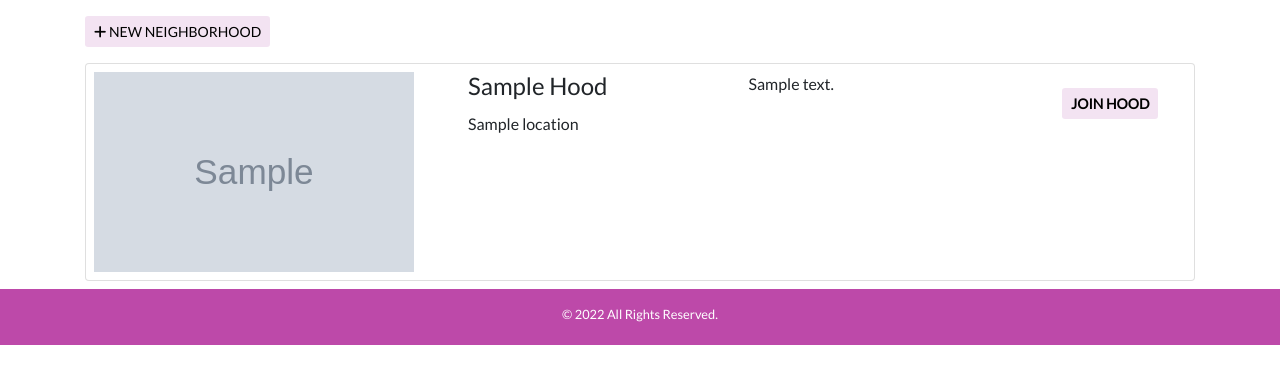
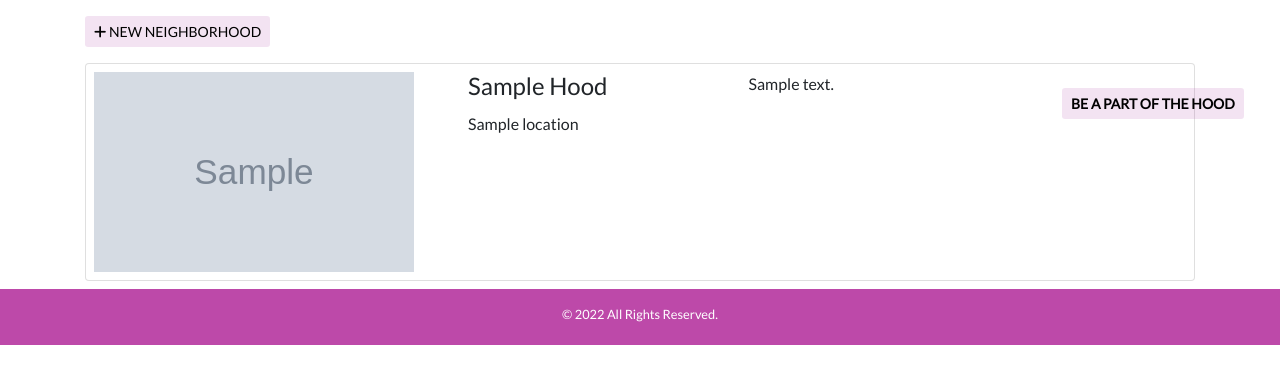
Before and after one commit to Davine-94/r-hood, a Django app: template neighbour/templates/all-neighbour/hoods.html in a window 1280 px wide. Shown: the part 64-448 px from the top of the page. Run offline with Django 3.2, Linux system fonts and the light colour scheme; tables that the repository leaves empty hold one stand-in row (values such as "Sample post"); the template is opened without the code that fills it: values that come from a table or form of the project are taken from there, most other values are stand-ins (such as "Sample title", 1, 10 or a date in 2020); grey boxes marked "Sample" are stand-in pictures; some libraries are stand-ins or nearby versions; some web fonts are replaced.

Commit message:
Added a new html file for the member

```diff
--- a/neighbour/templates/all-neighbour/hoods.html
+++ b/neighbour/templates/all-neighbour/hoods.html
@@ -32,7 +32,7 @@
                 <a href="{% url 'my_hood' hood.id %}" class="btn btn-outline-warning font-weight-bold btn-sm mb-2">VIEW HOOD</a>
                 <a href="{% url 'leave_hood' hood.id %}" class="btn btn-outline-warning font-weight-bold btn-sm">LEAVE HOOD</a>
                 {% elif not request.user.profile.neighbourhood %}
-                <a href="{% url 'my_hood' hood.id %}" class="btn join black font-weight-bold btn-sm">JOIN HOOD</a>
+                <a href="{% url 'my_hood' hood.id %}" class="btn join black font-weight-bold btn-sm">BE A PART OF THE HOOD</a>
                 {% endif %}
                 {%if hood.admin == current_user%}
                       <p class="ml-4 mt-5">
```
